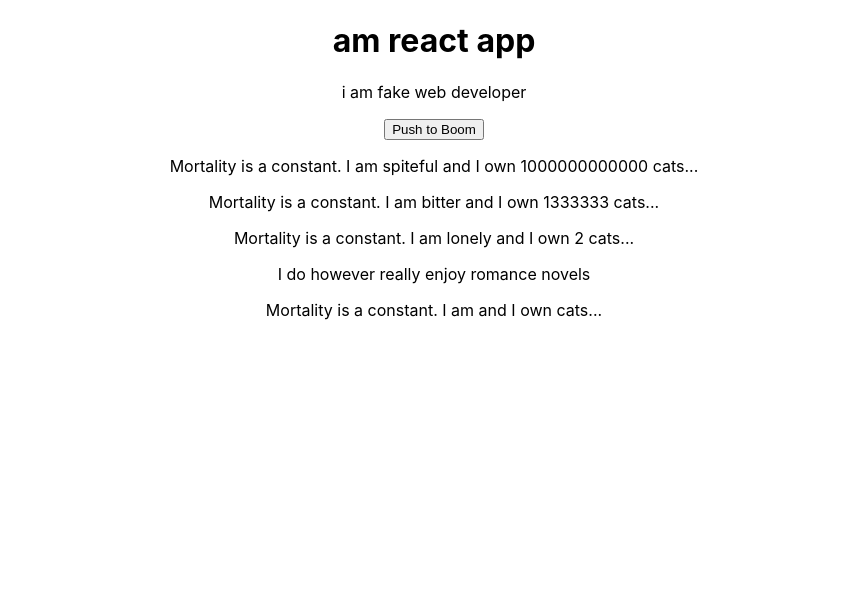
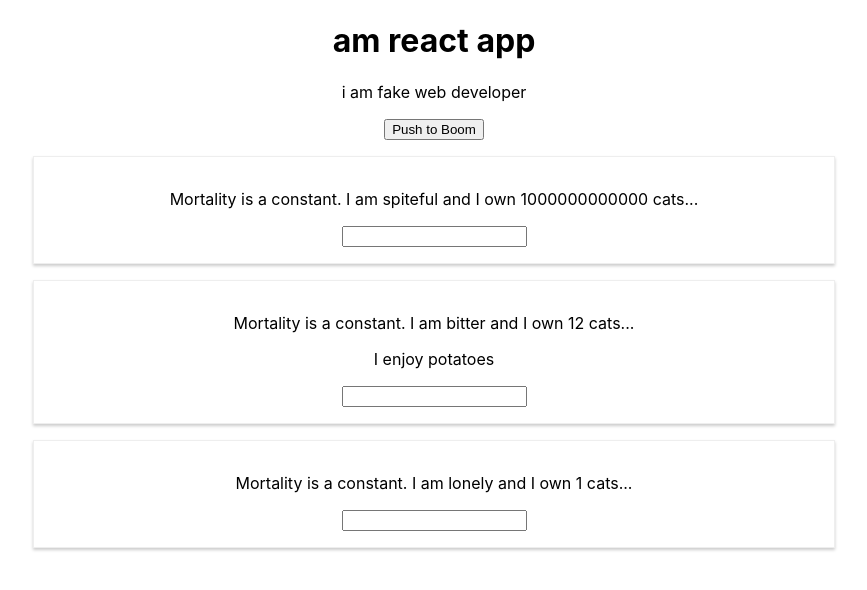
Before and after one commit to chrislupdx/rehashing_react, a React (Create React App) app: page / in a window 1280 px wide. Shown: the top 590 px of the page, without its empty margins (206-1073 px from the left). Built offline with nearby package versions, Linux system fonts and the light colour scheme.

Commit message:
Playing with css styling

```diff
--- a/src/App.js
+++ b/src/App.js
@@ -7,30 +7,46 @@ class App extends Component {
     persons: [
       { adj: 'spiteful', number: 1000000000000 },
       { adj: 'bitter', number: 12 },
-      { adj: 'lonely', number: 0 },
+      { adj: 'lonely', number: 1 },
     ],
     otherstate: 'some other value'
   }
 
-  boomHandler = () => {
+  boomHandler = (newThing) => {
     // console.log('Was clicked');
     this.setState({
       persons: [
-      { adj: 'hangry', number: 1000000000000 },
+      { adj: newThing, number: 1000000000000 },
       { adj: 'bitter', number: 12 },
-      { adj: 'lonely', number: 1 },
+      { adj: 'lonely', number: 11111111 },
       ] })
   }
 
+  nameChangeHandler = (event => {
+    this.setState({
+      persons: [
+      { adj: 'Gross', number: 1000000000000 },
+      { adj: event.target.value, number: 12 },
+      { adj: 'lonely', number: 11111111 },
+      ] })
+  })
   render() {
     return (
       <div className="App">
         <h1>am react app</h1>
         <p> i am fake web developer </p>
-        <button onClick={this.boomHandler}> Push to Boom </button>
-        < Person adj={this.state.persons[0].adj} number={this.state.persons[0].number} />
-        < Person adj={this.state.persons[1].adj} number="1333333" />
-        < Person adj={this.state.persons[2].adj} number="2" /> I do however really enjoy romance novels <Person/>
+        <button onClick={() => this.boomHandler('flooof')}> Push to Boom </button>
+        < Person
+          adj={this.state.persons[0].adj}
+          number={this.state.persons[0].number} />
+        < Person
+          adj={this.state.persons[1].adj}
+          number={this.state.persons[1].number}
+          click={this.boomHandler.bind(this, 'wrinkly')}
+          changed={this.nameChangeHandler} >I enjoy potatoes </Person>
+        <Person
+          adj={this.state.persons[2].adj}
+          number={this.state.persons[2].number} />
       </div>
     );
   // return React.createElement('div', null, React.createElement('h3', {className: 'App'}, 'fools rush on'));
--- /dev/null
+++ b/src/Person/Person.css
@@ -0,0 +1,8 @@
+.Person {
+  width: 60%;
+  margin: 16px auto;
+  border: 1px solid #eee;
+  box-shadow: 0 2px 3px #ccc;
+  padding: 16px;
+  text-align: center;
+}
--- a/src/Person/Person.js
+++ b/src/Person/Person.js
@@ -1,10 +1,12 @@
 import React from 'react';
+import './Person.css';
 
 const person = ( props ) => {
   return (
-    <div>
-  <p>Mortality is a constant. I am {props.adj} and I own {props.number} cats...</p>
-  <p>{props.children}</p>
+    <div className = "Person">
+      <p onClick={props.click}>Mortality is a constant. I am {props.adj} and I own {props.number} cats...</p>
+      <p>{props.children}</p>
+      <input type="text" onChange={props.changed} value = {props.name} />
     </div>
 )
 };
```
